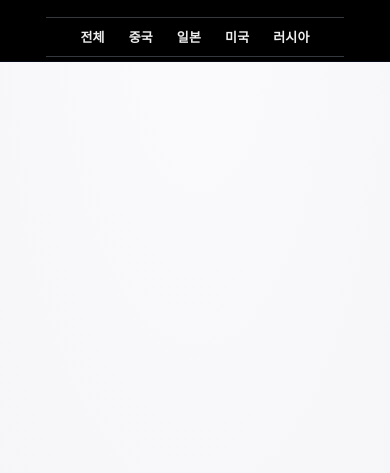
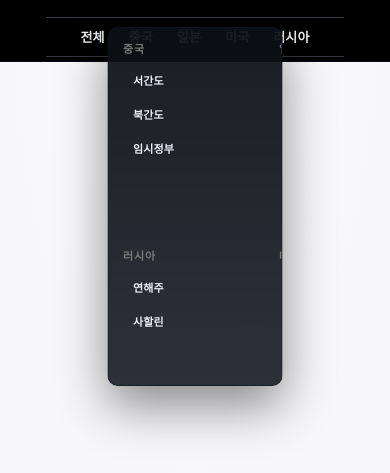
Before and after one commit to navitourofficial/navi, a plain HTML site: page Comp/Header.html in a window 390 px wide. Both pictures are taken after a click on the button "전체". Shown: the part 53-526 px from the top of the page. Drawn offline with Linux system fonts and the light colour scheme; files that its build step writes are made by us from their sources; files whose address does not match are found by name.

Commit message:
Update Header.css

```diff
--- a/Comp/Header.css
+++ b/Comp/Header.css
@@ -1,5 +1,3 @@
-/* PATH: /Comp/Header.css :: FULL REPLACE */
-
 /* =========================================================
    NAVI TOUR – Header.css
    PC: 일반 드롭다운 + 중앙 메가 메뉴
@@ -377,22 +375,25 @@ header.site-head{
 
   /* -------------------------------
      모바일: 드롭다운을 탭 밖, 화면 상단에 팝업처럼
-     - 페이지를 드래그할 필요 없게 fixed로 띄움
-     - 폭은 글자 길이에 맞추되 90vw 이내
+     - width / white-space 재정의해서 잘리는 문제 해결
   --------------------------------- */
 
-  /* 일반 드롭다운 */
+  /* 일반 드롭다운 (중국, 일본 등) */
   .site-head .tabs-mobile .dropdown-menu{
     position:fixed;
-    top:80px;                 /* 1행+2행 합친 높이 근처 */
+    top:80px;               /* 1행+2행 바로 아래 근처 */
     left:50%;
     transform:translateX(-50%);
     margin-top:0;
 
-    width:max-content;
-    max-width:90vw;
+    width:auto;
+    min-width:160px;
+    max-width:calc(100vw - 32px);
+    white-space:normal;
+
     max-height:60vh;
     overflow-y:auto;
+
     border-radius:8px;
     z-index:2000;
   }
@@ -405,14 +406,17 @@ header.site-head{
     transform:translateX(-50%);
     margin-top:0;
 
-    min-width:min(100vw - 20px, var(--mega-w));
-    max-width:calc(100vw - 20px);
+    width:auto;
+    max-width:calc(100vw - 24px);
+    white-space:normal;
+
     max-height:60vh;
     overflow-y:auto;
 
     display:none;
     grid-template-columns:repeat(2, minmax(140px, 1fr));
     border-radius:10px;
+    z-index:2000;
   }
 
   .site-head .tabs-mobile .mega-host:hover > .dropdown-menu.mega,
```
